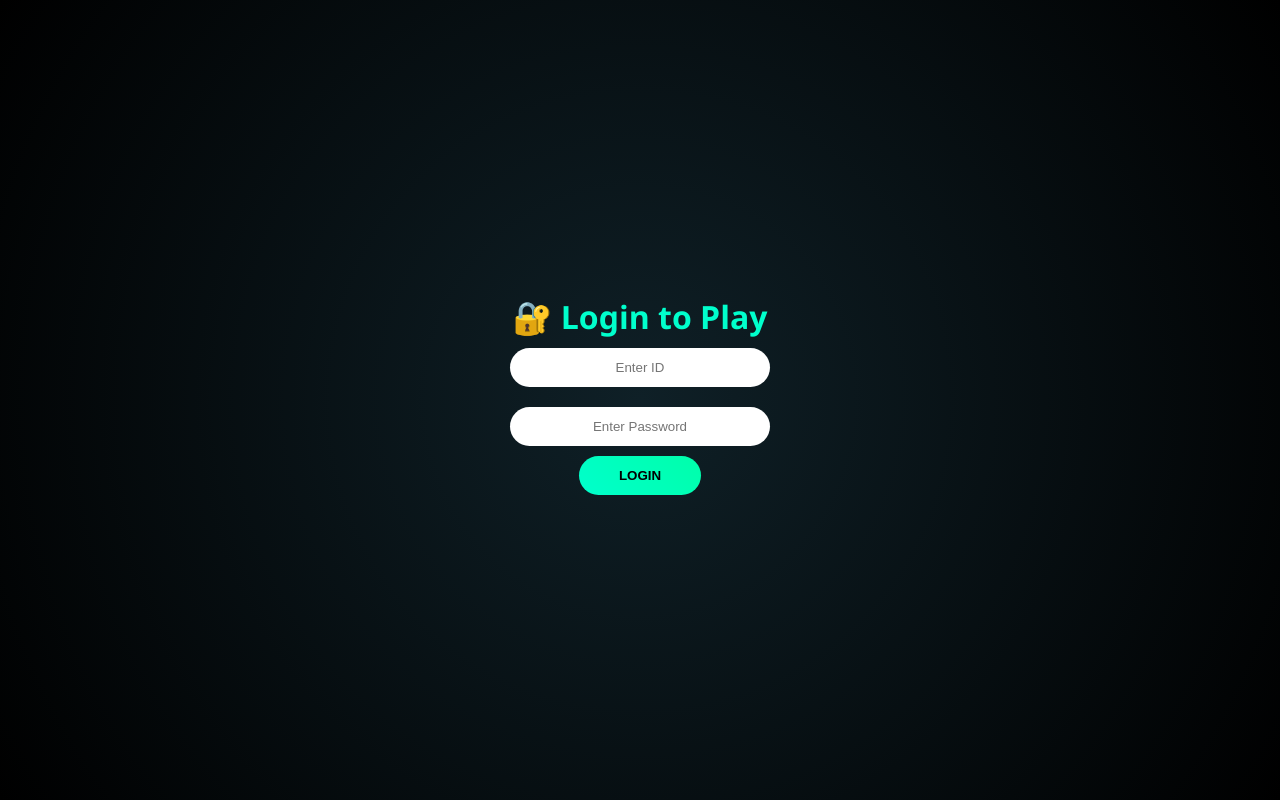
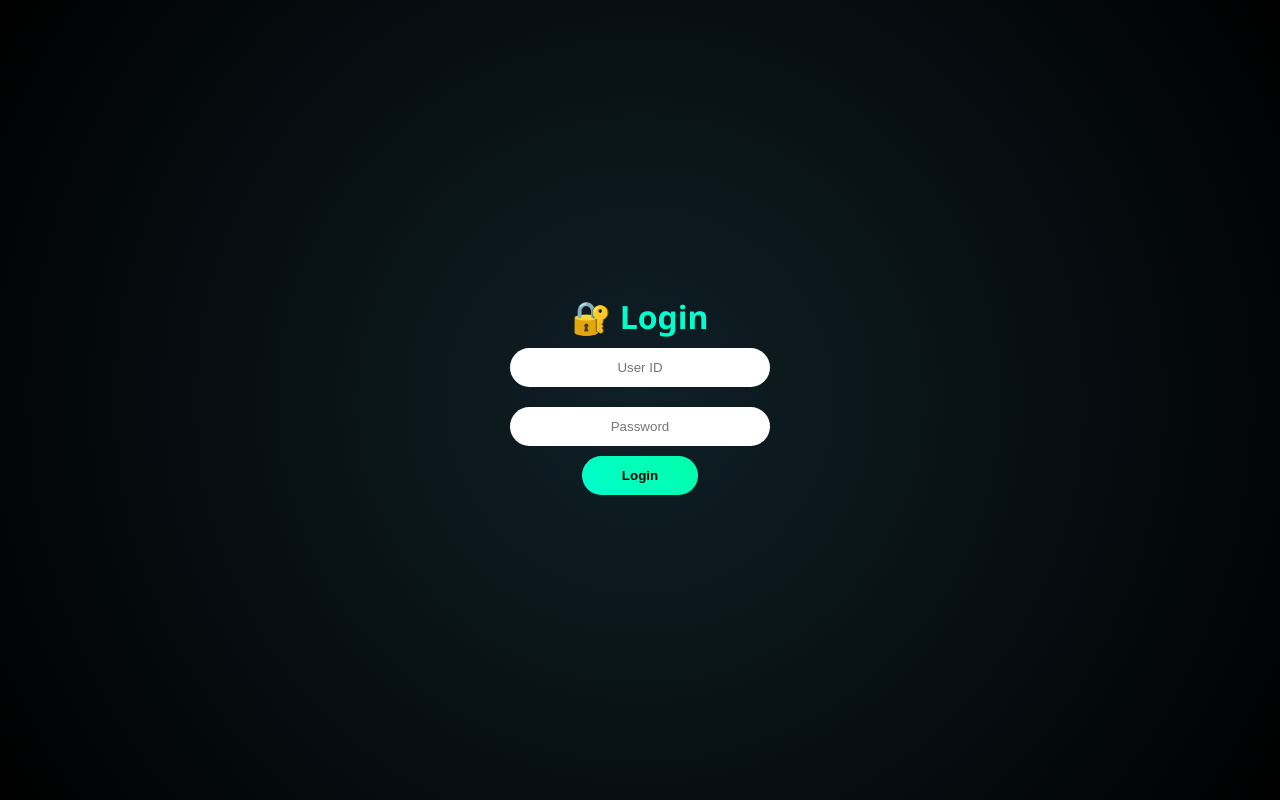
Before and after one commit to pixelpirate-rgb/cursor-snake-game, a plain HTML site: page index.html in a window 1280 px wide. Drawn offline with Linux system fonts and the light colour scheme.

Commit message:
Update index.html

```diff
--- a/index.html
+++ b/index.html
@@ -7,44 +7,38 @@
 </head>
 <body>
 
-<!-- Login Screen -->
+<!-- LOGIN -->
 <div id="login-screen">
-  <h1>🔐 Login to Play</h1>
-  <input type="text" id="user-id" placeholder="Enter ID">
-  <input type="password" id="user-pass" placeholder="Enter Password">
-  <button id="login-btn">LOGIN</button>
+  <h1>🔐 Login</h1>
+  <input id="user-id" placeholder="User ID">
+  <input id="user-pass" type="password" placeholder="Password">
+  <button id="login-btn">Login</button>
   <p id="login-error"></p>
 </div>
+
 <!-- DASHBOARD -->
-<div id="dashboard" style="display:none;">
+<div id="dashboard">
   <h1>🎮 Player Dashboard</h1>
 
-<table id="score-table">
+  <table>
     <thead>
       <tr>
-      <th>Player ID</th>
+        <th>Player</th>
         <th>Score</th>
         <th>Status</th>
       </tr>
     </thead>
-  <tbody></tbody>
+    <tbody id="score-body"></tbody>
   </table>
 
-<button id="start-btn">START GAME</button>
+  <button id="start-btn">Start Game</button>
 </div>
 
-<!-- Start Screen -->
-<div id="start-screen" style="display: none;">
-  <h1>🐍 Cursor Snake</h1>
-  <button id="start-btn">START GAME</button>
-</div>
+<!-- SCORE -->
+<div id="score-board">Score: <span id="score">0</span></div>
 
-<!-- Score Board -->
-<div id="score-board" style="display: none;">
-  🐍 Score: <span id="score">0</span>
-</div>
-
-<div id="game" style="display: none;">
+<!-- GAME -->
+<div id="game">
   <div id="food"></div>
   <div class="cursor-glow"></div>
 </div>
```
Lines whose indentation alone changed are shown as unchanged.
